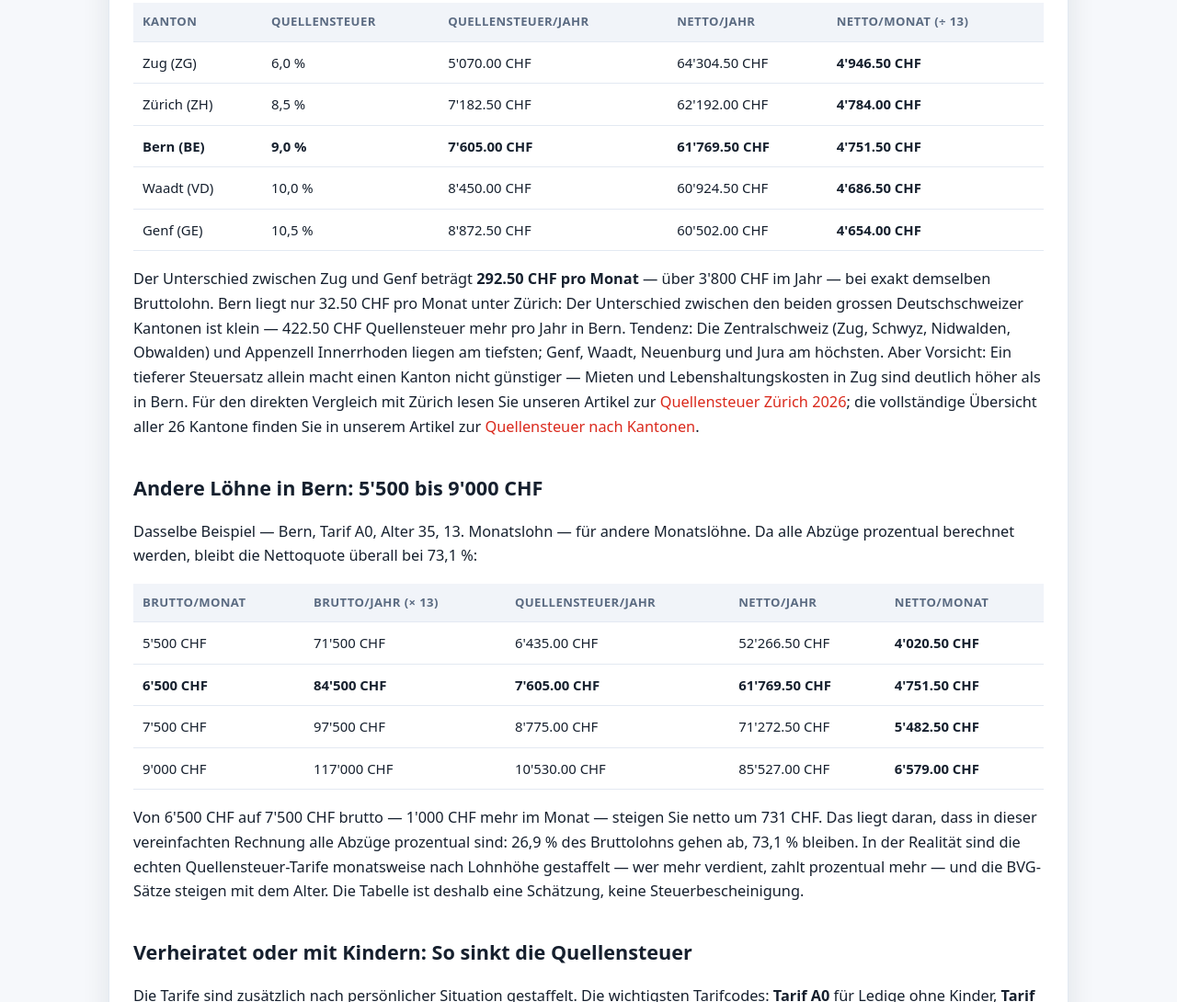
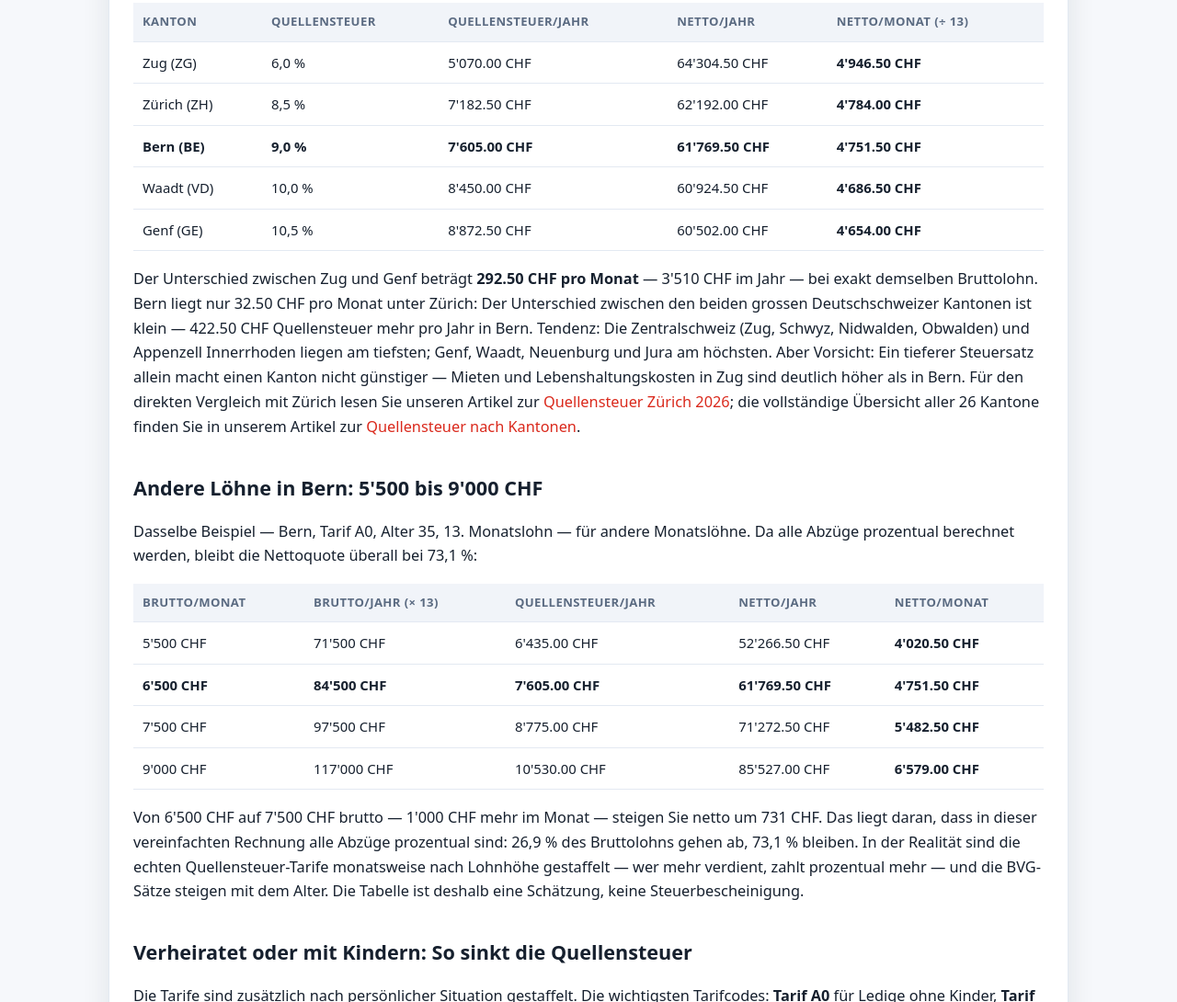
Before and after one commit to mirzacreative/lohnrechner-schweiz, a plain HTML site: page quellensteuer-bern-2026.html in a window 1280 px wide. Shown: the part 2560-3650 px from the top of the page at 92% size. Drawn offline with Linux system fonts and the light colour scheme.

Commit message:
Fix Zug-Genf yearly gap figure in quellensteuer-bern-2026.html

```diff
--- a/quellensteuer-bern-2026.html
+++ b/quellensteuer-bern-2026.html
@@ -145,7 +145,7 @@
         <tr><td>Genf (GE)</td><td>10,5 %</td><td>8'872.50 CHF</td><td>60'502.00 CHF</td><td><strong>4'654.00 CHF</strong></td></tr>
       </tbody>
     </table>
-    <p>Der Unterschied zwischen Zug und Genf beträgt <strong>292.50 CHF pro Monat</strong> — über 3'800 CHF im Jahr — bei exakt demselben Bruttolohn. Bern liegt nur 32.50 CHF pro Monat unter Zürich: Der Unterschied zwischen den beiden grossen Deutschschweizer Kantonen ist klein — 422.50 CHF Quellensteuer mehr pro Jahr in Bern. Tendenz: Die Zentralschweiz (Zug, Schwyz, Nidwalden, Obwalden) und Appenzell Innerrhoden liegen am tiefsten; Genf, Waadt, Neuenburg und Jura am höchsten. Aber Vorsicht: Ein tieferer Steuersatz allein macht einen Kanton nicht günstiger — Mieten und Lebenshaltungskosten in Zug sind deutlich höher als in Bern. Für den direkten Vergleich mit Zürich lesen Sie unseren Artikel zur <a href="quellensteuer-zuerich-2026.html">Quellensteuer Zürich 2026</a>; die vollständige Übersicht aller 26 Kantone finden Sie in unserem Artikel zur <a href="quellensteuer-kantone.html">Quellensteuer nach Kantonen</a>.</p>
+    <p>Der Unterschied zwischen Zug und Genf beträgt <strong>292.50 CHF pro Monat</strong> — 3'510 CHF im Jahr — bei exakt demselben Bruttolohn. Bern liegt nur 32.50 CHF pro Monat unter Zürich: Der Unterschied zwischen den beiden grossen Deutschschweizer Kantonen ist klein — 422.50 CHF Quellensteuer mehr pro Jahr in Bern. Tendenz: Die Zentralschweiz (Zug, Schwyz, Nidwalden, Obwalden) und Appenzell Innerrhoden liegen am tiefsten; Genf, Waadt, Neuenburg und Jura am höchsten. Aber Vorsicht: Ein tieferer Steuersatz allein macht einen Kanton nicht günstiger — Mieten und Lebenshaltungskosten in Zug sind deutlich höher als in Bern. Für den direkten Vergleich mit Zürich lesen Sie unseren Artikel zur <a href="quellensteuer-zuerich-2026.html">Quellensteuer Zürich 2026</a>; die vollständige Übersicht aller 26 Kantone finden Sie in unserem Artikel zur <a href="quellensteuer-kantone.html">Quellensteuer nach Kantonen</a>.</p>
 
     <h2>Andere Löhne in Bern: 5'500 bis 9'000 CHF</h2>
     <p>Dasselbe Beispiel — Bern, Tarif A0, Alter 35, 13. Monatslohn — für andere Monatslöhne. Da alle Abzüge prozentual berechnet werden, bleibt die Nettoquote überall bei 73,1 %:</p>
```
